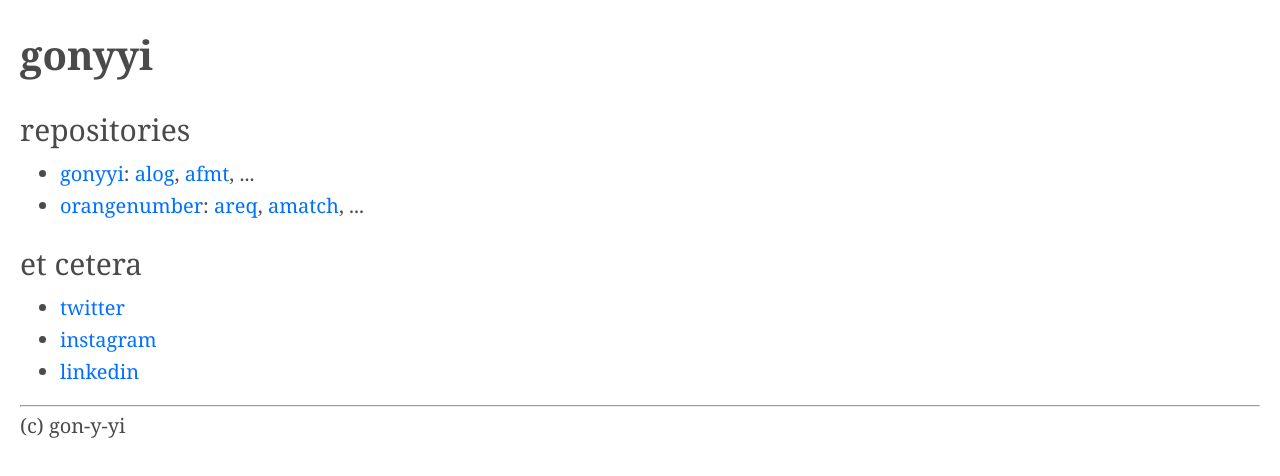
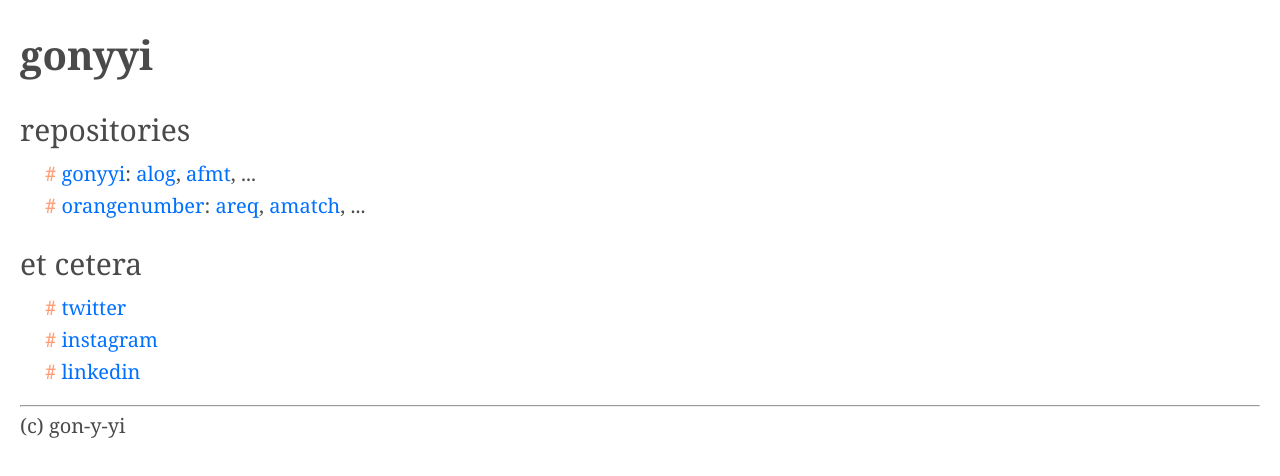
Before and after one commit to deoksuyi/com.gonyyi, a plain HTML site: page docs/index.html in a window 1280 px wide. Drawn offline with Linux system fonts and the light colour scheme.

Commit message:
Update index.html

```diff
--- a/docs/index.html
+++ b/docs/index.html
@@ -11,48 +11,26 @@
   <meta property="og:site_name" content="gonyyi"/>
   <meta property="og:title" content="Gon Y. Yi, A Pipe Dream Chaser"/>
   <meta property="og:description" content="A pipe dream chaser Gon Y. Yi's homepage."/>
-
   <base id="baseTarget" target="_self" href="https://gonyyi.com">
   <link rel="icon" href="/img/favicon.png" type="image/png"/>
   <link rel="apple-touch-icon" href="img/apple-touch-icon.png" sizes="any"/>
-
   <style>
     <!--
     a {text-decoration:none; color:#0070ff;}
     a:hover {background-color:#fff555;}
     h1 a {color:#4a4a4a;}
-
     h2 {font-weight: lighter; margin-bottom: 10px;}
-    ul {margin-top: 10px;}
+    h1, h2, li {list-style-type: none;white-space: nowrap;overflow: hidden;text-overflow: ellipsis;}
+    ul {margin-top: 10px;padding-left: 25px;}
     li {margin-bottom: 5px;}
+    li::before {content: "# ";color: #ffa07a;font-weight: bold;}
     hr {margin-bottom: 5px;}
-    body{
-      margin:      20px;
-      font-size:   20px;
-      color:       #4a4a4a;
-      font-family: Georgia,Times,serif,Helvetica,Arial,sans-serif;
-      word-wrap: break-word;
-    }
+    body{margin: 20px;font-size: 20px;color: #4a4a4a;font-family: Georgia,Times,serif,Helvetica,Arial,sans-serif;}
     p {max-width: 600px; line-height: 130%;}
     i {color: #9e9e9e; font-style: italic;}
-
-    /* DARK MODE */
-    /*
-    @media (prefers-color-scheme: dark) {
-      body {background-color: #1e1e1e; color:#bababa;}
-      a {color:#81aaff;}
-      a:hover {background-color: #000000;}
-      h1 a {color: #bababa;}
-      ::-moz-selection {color: black; background: white;}
-      ::selection {color: black;background: white;}
-    }
-    */
-    @media print {
-      body {margin: 50px;}
-    }
+    @media print {body {margin: 50px;}}
     -->
   </style>
-
   <title>gonyyi</title>
 </head>
 <body>
```
